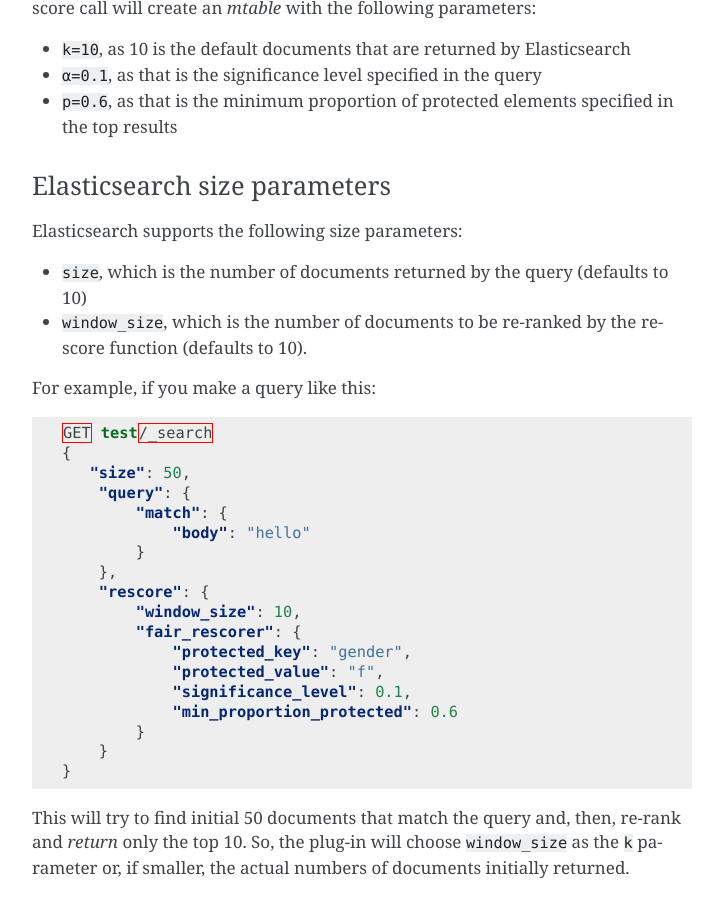
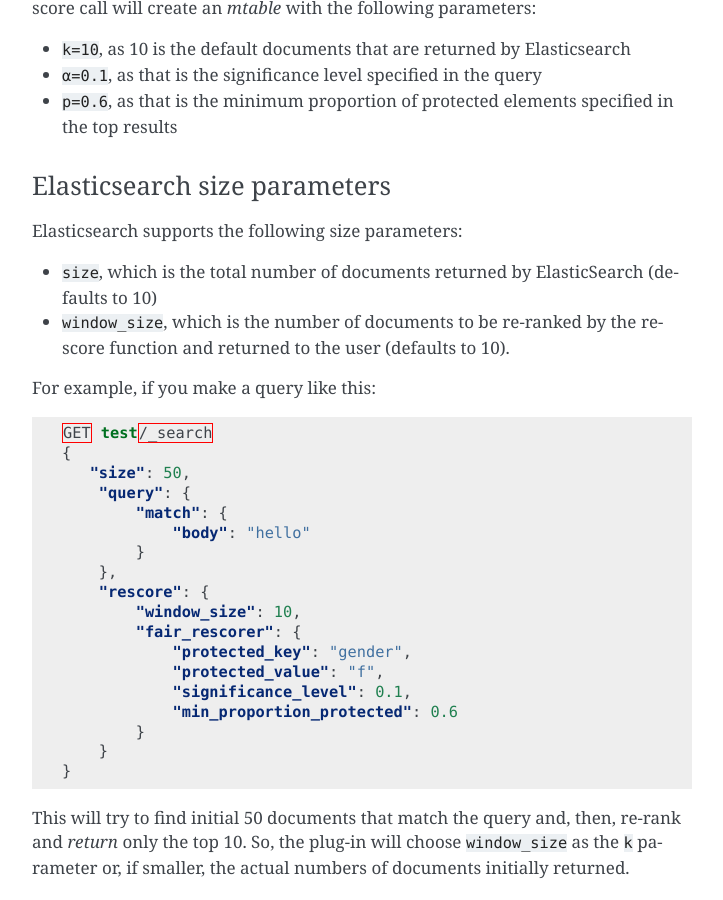
Before and after one commit to fair-search/fairsearch-fair-for-elasticsearch, a Sphinx documentation site: the page built from docs/usage.rst, in a window 1280 px wide and 900 px high, scrolled down 2326 px. Shown: the whole window, without its empty margins (388-1111 px from the left). Built offline with Sphinx 7.4.7, drawn with Linux system fonts in a browser that asks for light colours; pages that are not in the unit, such as notebooks, are missing from menus.

Commit message:
Update usage.rst

```diff
--- a/docs/usage.rst
+++ b/docs/usage.rst
@@ -107,8 +107,8 @@ Elasticsearch size parameters
 -------------------------
 Elasticsearch supports the following size parameters:
 
-- ``size``, which is the number of documents returned by the query (defaults to 10)
-- ``window_size``, which is the number of documents to be re-ranked by the re-score function (defaults to 10).
+- ``size``, which is the total number of documents returned by ElasticSearch (defaults to 10)
+- ``window_size``, which is the number of documents to be re-ranked by the re-score function and returned to the user (defaults to 10).
 
 For example, if you make a query like this:
 
```
